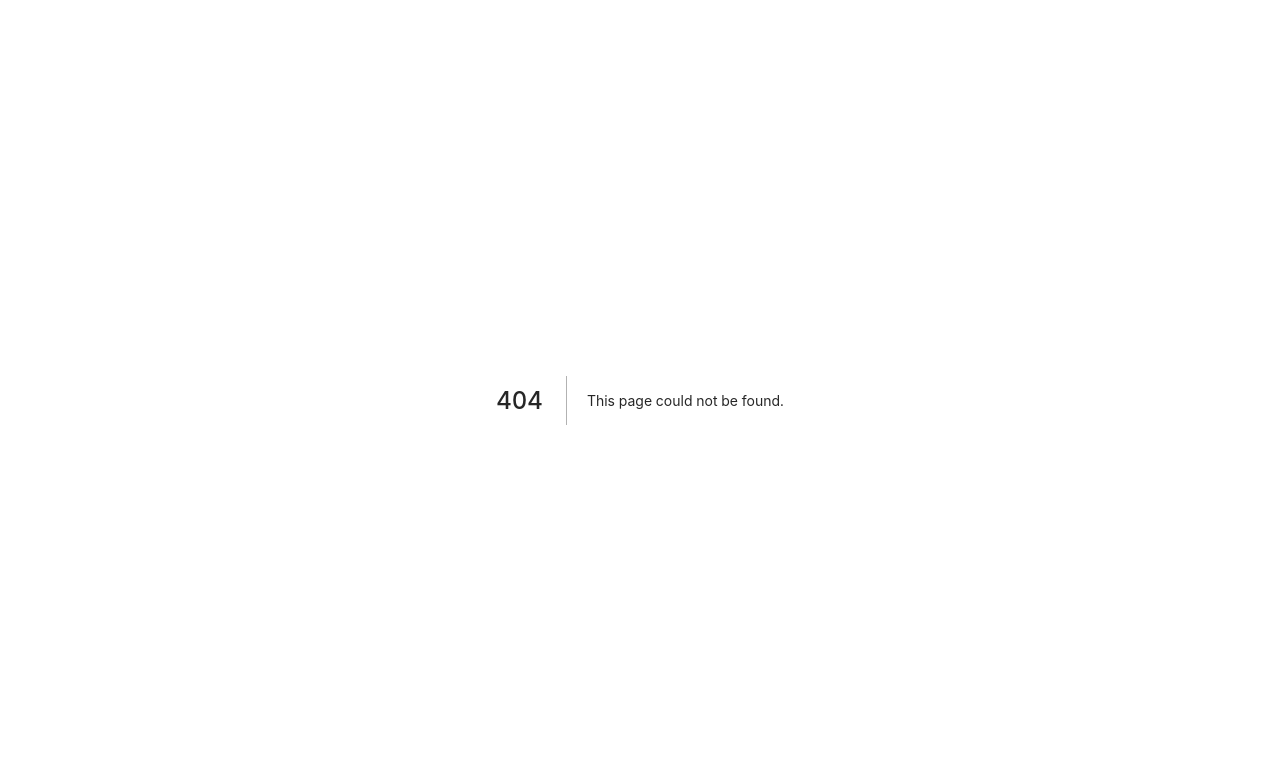
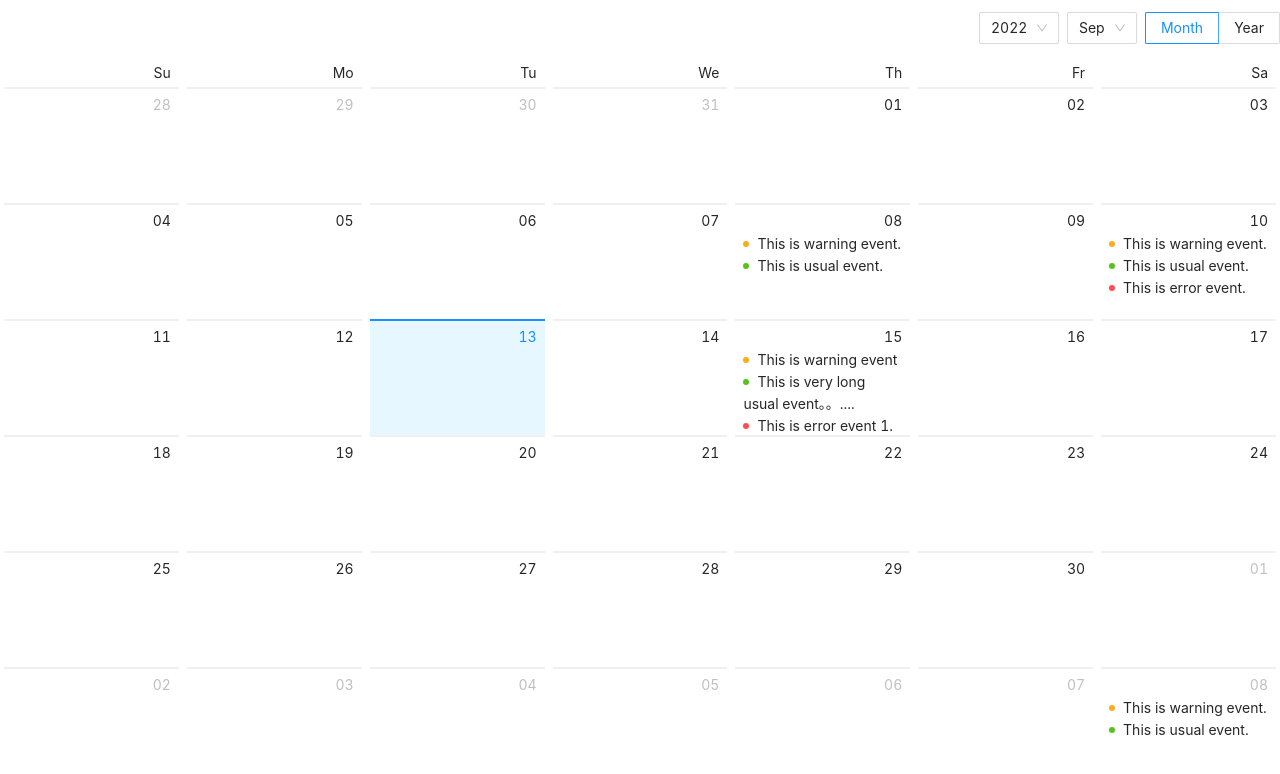
Before and after one commit to talhajubaer018/antdesign, a Next.js app: page /calendar in a window 1280 px wide. Before the commit this address had no page. Shown: the top 774 px of the page. Built offline with nearby package versions, Linux system fonts and the light colour scheme.

Commit message:
calendar added

```diff
--- /dev/null
+++ b/pages/calendar.js
@@ -0,0 +1,106 @@
+import { Badge, Calendar } from 'antd';
+import React from 'react';
+
+const getListData = (value) => {
+  let listData;
+
+  switch (value.date()) {
+    case 8:
+      listData = [
+        {
+          type: 'warning',
+          content: 'This is warning event.',
+        },
+        {
+          type: 'success',
+          content: 'This is usual event.',
+        },
+      ];
+      break;
+
+    case 10:
+      listData = [
+        {
+          type: 'warning',
+          content: 'This is warning event.',
+        },
+        {
+          type: 'success',
+          content: 'This is usual event.',
+        },
+        {
+          type: 'error',
+          content: 'This is error event.',
+        },
+      ];
+      break;
+
+    case 15:
+      listData = [
+        {
+          type: 'warning',
+          content: 'This is warning event',
+        },
+        {
+          type: 'success',
+          content: 'This is very long usual event。。....',
+        },
+        {
+          type: 'error',
+          content: 'This is error event 1.',
+        },
+        {
+          type: 'error',
+          content: 'This is error event 2.',
+        },
+        {
+          type: 'error',
+          content: 'This is error event 3.',
+        },
+        {
+          type: 'error',
+          content: 'This is error event 4.',
+        },
+      ];
+      break;
+
+    default:
+  }
+
+  return listData || [];
+};
+
+const getMonthData = (value) => {
+  if (value.month() === 8) {
+    return 1394;
+  }
+};
+
+const CalendarAD = () => {
+  const monthCellRender = (value) => {
+    const num = getMonthData(value);
+    return num ? (
+      <div className="notes-month">
+        <section>{num}</section>
+        <span>Backlog number</span>
+      </div>
+    ) : null;
+  };
+
+  const dateCellRender = (value) => {
+    const listData = getListData(value);
+    return (
+      <ul className="events">
+        {listData.map((item) => (
+          <li key={item.content}>
+            <Badge status={item.type} text={item.content} />
+          </li>
+        ))}
+      </ul>
+    );
+  };
+
+  return <Calendar dateCellRender={dateCellRender} monthCellRender={monthCellRender} />;
+};
+
+export default CalendarAD;
```
